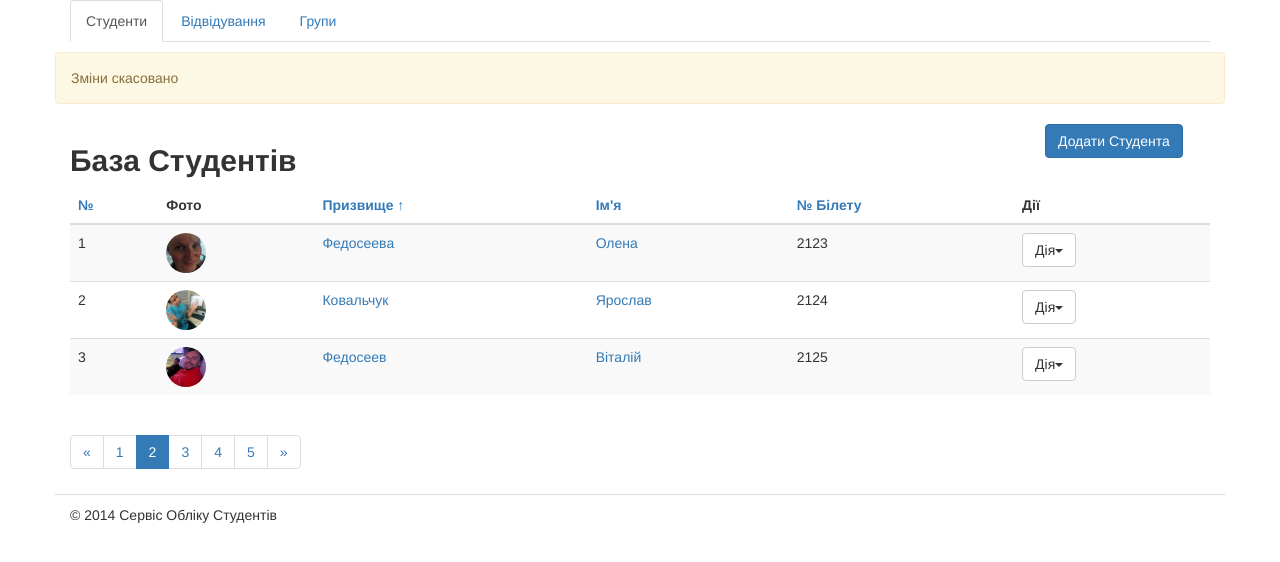
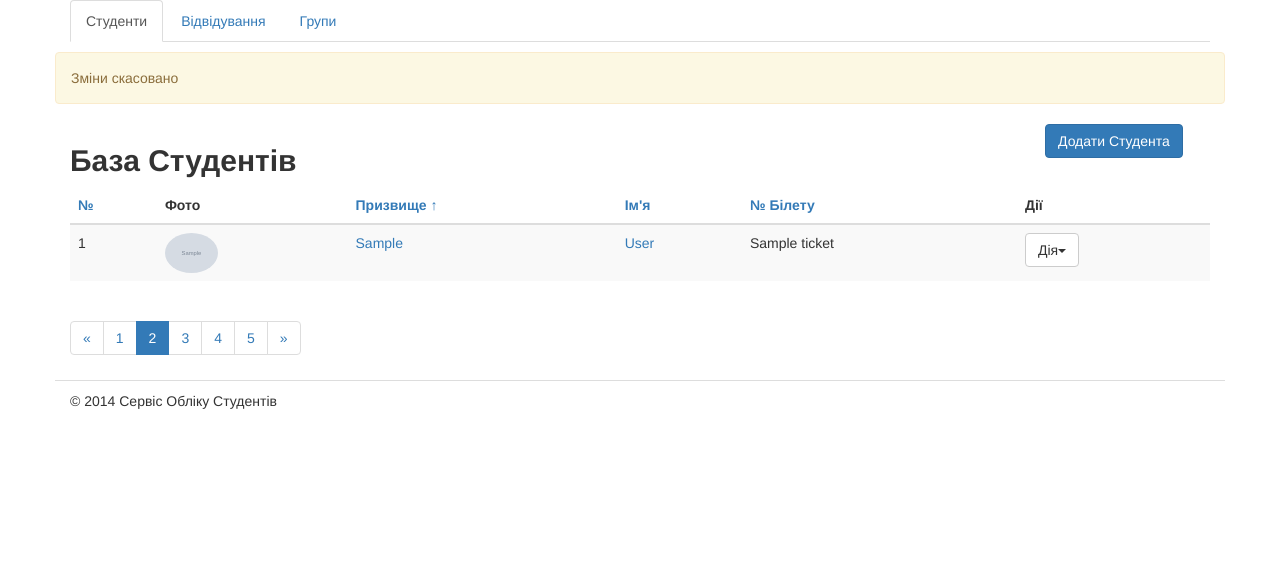
Before and after one commit to fedoseev-vitaliy/studentsdb, a Django app: template students/templates/students/students_list.html in a window 1280 px wide. Shown: the part 70-632 px from the top of the page. Run offline with Django 3.2, Linux system fonts and the light colour scheme; the template is opened without the code that fills it: most values are stand-ins (such as "Sample title", 1, 10 or a date in 2020); grey boxes marked "Sample" are stand-in pictures; some libraries are stand-ins or nearby versions.

Commit message:
added for loop into students db template

```diff
--- a/students/templates/students/students_list.html
+++ b/students/templates/students/students_list.html
@@ -100,12 +100,13 @@
 							</thead>
 
 							<tbody>
+							{% for student in students %}
 								<tr>
-								<td>1</td>
-								<td><img src="{% static 'img/olena.jpg' %}" height="40" widht="40" class="img-circle"></td>
-								<td><a title="Редагувати" href="{% url 'students_edit' 1 %}">Федосеева</a></td>
-								<td><a title="Редагувати" href="{% url 'students_edit' 1 %}">Олена</a></td>
-								<td>2123</td>
+									<td>{{ forloop.counter }}</td>
+									<td><img src="{% static student.image %}" height="40" widht="40" class="img-circle"></td>
+									<td><a title="Редагувати" href="{% url 'students_edit' student.id %}">{{ student.first_name }}</a></td>
+									<td><a title="Редагувати" href="{% url 'students_edit' student.id %}">{{ student.last_name }}</a></td>
+									<td>{{ student.ticket }}</td>
 									<td>
 										<div class="dropdown">
 
@@ -116,82 +117,22 @@
 											<ul class="dropdown-menu" role="menu">
 
 												<li role="presentation">
-												<a role="menuitem" tabindex="-1" href="/journal/1">Відвідування</a>
+													<a role="menuitem" tabindex="-1" href="/journal/{{ student.id }}">Відвідування</a>
 												</li>
 
 												<li role="presentation">
-												<a role="menuitem" tabindex="-1" href="{% url 'students_edit' 1 %}">Редагувати</a>
+													<a role="menuitem" tabindex="-1" href="{% url 'students_edit' student.id %}">Редагувати</a>
 												</li>
 
 												<li role="presentation">
-												<a role="menuitem" tabindex="-1" href="{% url 'students_delete' 1 %}">Видалити</a>
+													<a role="menuitem" tabindex="-1" href="{% url 'students_delete' student.id %}">Видалити</a>
 												</li>
 
 											</ul>
 										</div>
 									</td>
 								</tr>
-							<tr>
-								<td>2</td>
-								<td><img src="{% static 'img/yarik.jpg' %}" height="40" widht="40" class="img-circle"></td>
-								<td><a title="Редагувати" href="{% url 'students_edit' 2 %}">Ковальчук</a></td>
-								<td><a title="Редагувати" href="{% url 'students_edit' 2 %}">Ярослав</a></td>
-								<td>2124</td>
-								<td>
-									<div class="dropdown">
-
-										<button class="btn btn-default dropdown-toggle" type="button" data-toggle="dropdown">
-												Дія<span class="caret"></span>
-										</button>
-
-										<ul class="dropdown-menu" role="menu">
-
-											<li role="presentation">
-												<a role="menuitem" tabindex="-1" href="/journal/2">Відвідування</a>
-											</li>
-
-											<li role="presentation">
-												<a role="menuitem" tabindex="-1" href="{% url 'students_edit' 2 %}">Редагувати</a>
-											</li>
-
-											<li role="presentation">
-												<a role="menuitem" tabindex="-1" href="{% url 'students_delete' 2 %}">Видалити</a>
-											</li>
-
-										</ul>
-									</div>
-								</td>
-							</tr>
-							<tr>
-								<td>3</td>
-								<td><img src="{% static 'img/me.jpg' %}" height="40" widht="40" class="img-circle"></td>
-								<td><a title="Редагувати" href="{% url 'students_edit' 3 %}">Федосеев</a></td>
-								<td><a title="Редагувати" href="{% url 'students_edit' 3 %}">Віталій</a></td>
-								<td>2125</td>
-								<td>
-									<div class="dropdown">
-
-										<button class="btn btn-default dropdown-toggle" type="button" data-toggle="dropdown">
-												Дія<span class="caret"></span>
-										</button>
-
-										<ul class="dropdown-menu" role="menu">
-
-											<li role="presentation">
-												<a role="menuitem" tabindex="-1" href="/journal/3">Відвідування</a>
-											</li>
-
-											<li role="presentation">
-												<a role="menuitem" tabindex="-1" href="{% url 'students_edit' 3 %}">Редагувати</a>
-											</li>
-
-											<li role="presentation">
-												<a role="menuitem" tabindex="-1" href="{% url 'students_delete' 3 %}">Видалити</a>
-											</li>
-										</ul>
-									</div>
-								</td>
-							</tr>
+							{% endfor %}
 							</tbody>
 						</table>
 
```
Also changed, not shown: students/views.py (+18 -1 lines). Lines whose indentation alone changed are shown as unchanged.
